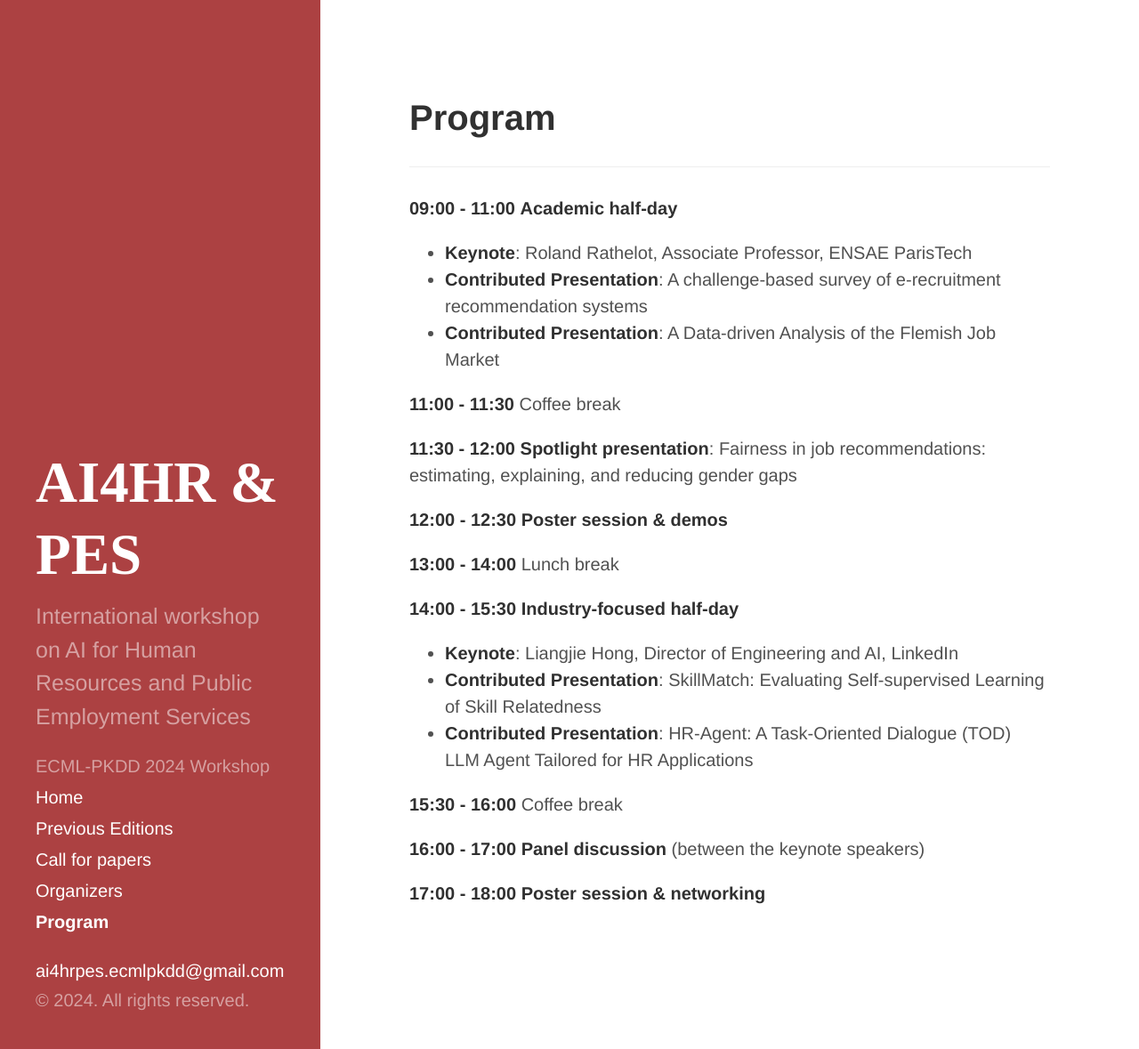
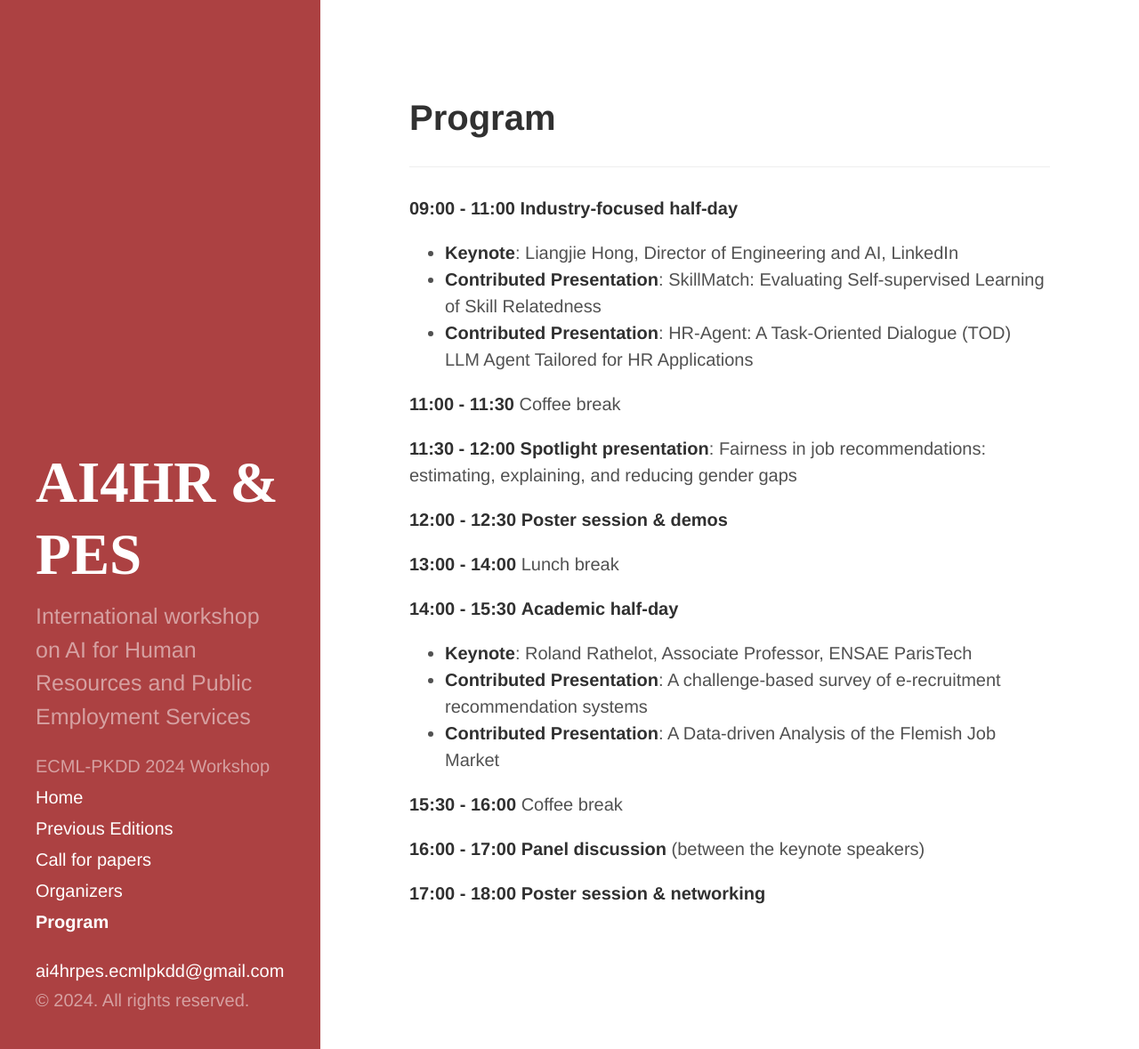
Before and after one commit to ai4hrpes/ecmlpkdd2024, a Jekyll site: the page built from pages/program.md, in a window 1280 px wide and 1179 px high. Shown: the whole window at 89% size. Built offline with Jekyll 4.4.1, drawn with Linux system fonts in a browser that asks for light colours; part of the change alters nothing that is shown.

```diff
--- a/pages/program.md
+++ b/pages/program.md
@@ -6,10 +6,10 @@ permalink: /program/
 # Program
 ---
 
-**09:00 - 11:00** **Academic half-day**
-* **Keynote**: Roland Rathelot, Associate Professor, ENSAE ParisTech
-* **Contributed Presentation**: A challenge-based survey of e-recruitment recommendation systems
-* **Contributed Presentation**: A Data-driven Analysis of the Flemish Job Market
+**09:00 - 11:00** **Industry-focused half-day**
+* **Keynote**: Liangjie Hong, Director of Engineering and AI, LinkedIn
+* **Contributed Presentation**: SkillMatch: Evaluating Self-supervised Learning of Skill Relatedness
+* **Contributed Presentation**: HR-Agent: A Task-Oriented Dialogue (TOD) LLM Agent Tailored for HR Applications
 
 **11:00 - 11:30** Coffee break
 
@@ -19,10 +19,10 @@ permalink: /program/
 
 **13:00 - 14:00** Lunch break
 
-**14:00 - 15:30** **Industry-focused half-day**
-* **Keynote**: Liangjie Hong, Director of Engineering and AI, LinkedIn
-* **Contributed Presentation**: SkillMatch: Evaluating Self-supervised Learning of Skill Relatedness
-* **Contributed Presentation**: HR-Agent: A Task-Oriented Dialogue (TOD) LLM Agent Tailored for HR Applications
+**14:00 - 15:30** **Academic half-day**
+* **Keynote**: Roland Rathelot, Associate Professor, ENSAE ParisTech
+* **Contributed Presentation**: A challenge-based survey of e-recruitment recommendation systems
+* **Contributed Presentation**: A Data-driven Analysis of the Flemish Job Market
 
 **15:30 - 16:00** Coffee break
 
```
